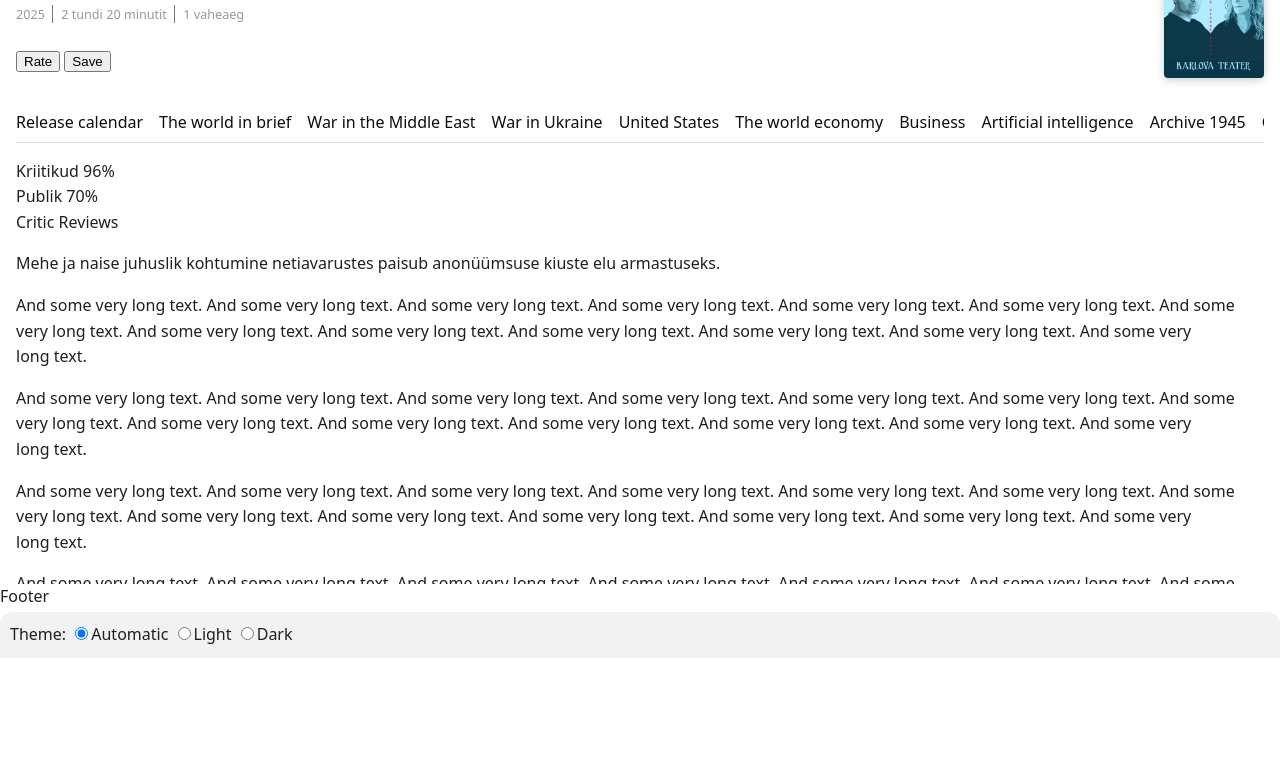
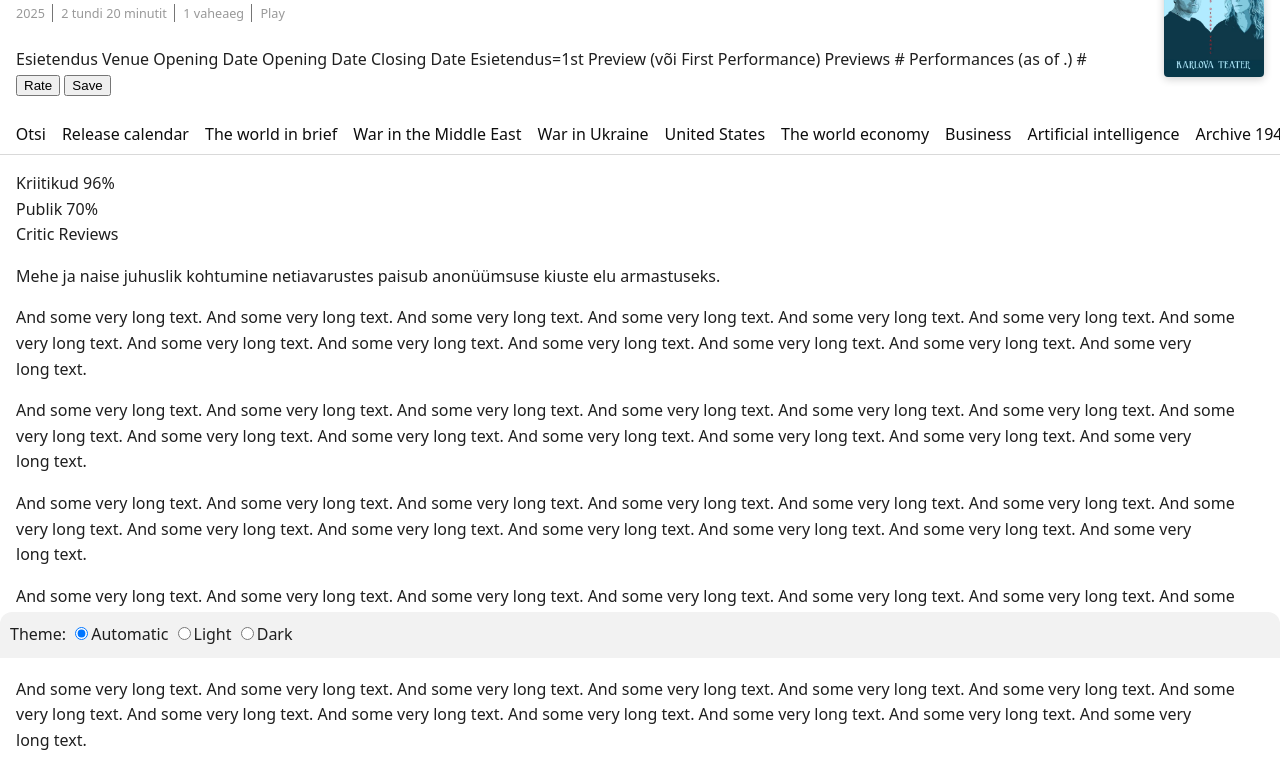
Before and after one commit to liias/theatree, a plain HTML site: page index.html in a window 1280 px wide. Shown: the part 142-908 px from the top of the page. Before the commit the page ends 800 px from the top, so only its background shows below. Drawn offline with Linux system fonts and the light colour scheme.

Commit message:
something

```diff
--- a/css/web.css
+++ b/css/web.css
@@ -50,13 +50,13 @@ body {
 
     background-color: var(--color-background);
     color: var(--color-text);
-    overflow: hidden;
+    xoverflow: hidden;
 
-    display: flex;
-    flex-direction: column;
-    scroll-behavior: smooth;
+    xdisplay: flex;
+    xflex-direction: column;
+    xscroll-behavior: smooth;
 
-    overscroll-behavior: none;
+    xoverscroll-behavior: none;
 
     /* better in macOS for light text on dark bg*/
     -webkit-font-smoothing: antialiased;
@@ -110,9 +110,14 @@ header.play-title p {
 
 main {
     xmargin-top: 50px;
-    overflow-y: auto;
-    overscroll-behavior: contain;
-    padding: 10px 16px 10px 16px;
+    xoverflow-y: auto;
+    xoverscroll-behavior: contain;
+    xpadding: 10px 16px 10px 16px;
+    padding: 10px 0 10px 0;
+}
+
+main article {
+    padding: 0 16px;
 }
 
 form {
@@ -200,16 +205,22 @@ ul.quick-links {
     display: flex;
     flex-wrap: nowrap;
     gap: 1rem;
-    overflow: auto;
-    padding: 0.5rem 0;
+    overflow-x: auto;
+    padding: 0.5rem 16px;
+
     list-style: none;
     border-bottom: 0.0625rem solid #d9d9d9;
     white-space: nowrap;
     scrollbar-width: thin;
+
+    backdrop-filter: blur(10px);
+    position: sticky;
+    top: 0;
 }
 
 ul.quick-links li {
     line-height: 1.5rem;
+    scroll-margin-left: 1rem;
 }
 
 ul.quick-links li a {
@@ -260,3 +271,9 @@ ul.quick-links li a {
     flex: 1 1 0;
     max-width: 100%;
 }
+
+a {
+    text-decoration: underline;
+    text-decoration-thickness: max(1px, .0625rem);
+    text-underline-offset: .1578em;
+}
--- a/index.html
+++ b/index.html
@@ -5,19 +5,21 @@
 <head>
     <meta charset="utf-8">
     <meta name="viewport"
-          content="width=device-width,initial-scale=1.0,minimum-scale=1.0,maximum-scale=1.0,interactive-widget=resizes-content">
+          content="width=device-width,initial-scale=1.0,minimum-scale=1.0,viewport-fit=cover,interactive-widget=resizes-content">
 
     <meta name="theme-color" media="(prefers-color-scheme: light)" content="cyan"/>
     <meta name="theme-color" media="(prefers-color-scheme: dark)" content="yellow"/>
-    <title>Demo</title>
+    <title>Hea põhjatuule vastu | Theatree</title>
     <link rel="stylesheet" href="css/web.css">
 </head>
 <body>
+<a id="top"></a>
 
 <header id="site-header">
+    <p>Theatree</p>
     <nav class="top-navigation">
         <select class="menu-opener nowrap">
-            <option disabled hidden selected>☰ TTDB</option>
+            <option disabled hidden selected>☰ Theatree</option>
             <option>Lavastused</option>
         </select>
     </nav>
@@ -28,7 +30,7 @@
                    class="top-search"
                    name="q"
                    size="1"
-                   aria-label="Search TTDB"
+                   aria-label="Search Theatree"
                    autocorrect="off"
                    autocapitalize="off"
                    autocomplete="off">
@@ -49,8 +51,26 @@
             <section class="info-tags">
                 <span>2025</span>
                 <span title="Etendus on ühe vaheajaga ja kestab 2 tundi ja 20 minutit">2 tundi 20 minutit</span>
+                <!-- Või siis N vaatuses -->
                 <span>1 vaheaeg</span>
+                <span>Play</span>
                 <!--<span>ilma vaheajata</span>-->
+            </section>
+
+            <section>
+                Esietendus
+
+                Venue
+
+                Opening Date
+
+                Opening Date
+                Closing Date
+
+                Esietendus=1st Preview (või First Performance)
+                Previews #
+
+                Performances (as of .) #
             </section>
 
             <aside class="actions">
@@ -67,7 +87,9 @@
 
     </article>
 
-    <ul class="quick-links">
+    <ul id="quick-links" class="quick-links">
+        <li>Hea põhjatuule vastu</li>
+        <li id="initial-quick-link"><a href="#">Otsi</a></li>
         <li><a href="#">Release calendar</a></li>
         <li><a href="#">The world in brief</a></li>
         <li><a href="#">War in the Middle East</a></li>
@@ -80,6 +102,7 @@
         <li><a href="#">Games</a></li>
     </ul>
 
+    <article>
         <div>
             <div>Kriitikud 96%</div>
             <div>Publik 70%</div>
@@ -221,7 +244,7 @@
             And some very long text.
             And some very long text.
         </p>
-
+    </article>
     <aside>Aside</aside>
 </main>
 
@@ -329,6 +352,17 @@
         setColorSchemeRadioInputChecked("system");
     }
     listenForSystemColorSchemeChange();
+
+
+    let initialQuickLink = document.getElementById("initial-quick-link");
+    initialQuickLink.scrollIntoView({
+        behavior: "instant",
+        inline: "start"
+    });
+
+    //element.scrollIntoView({ behavior: "smooth", block: "end", inline: "nearest" });
+
+
 </script>
 
 </body>
```
Lines whose indentation alone changed are shown as unchanged.
